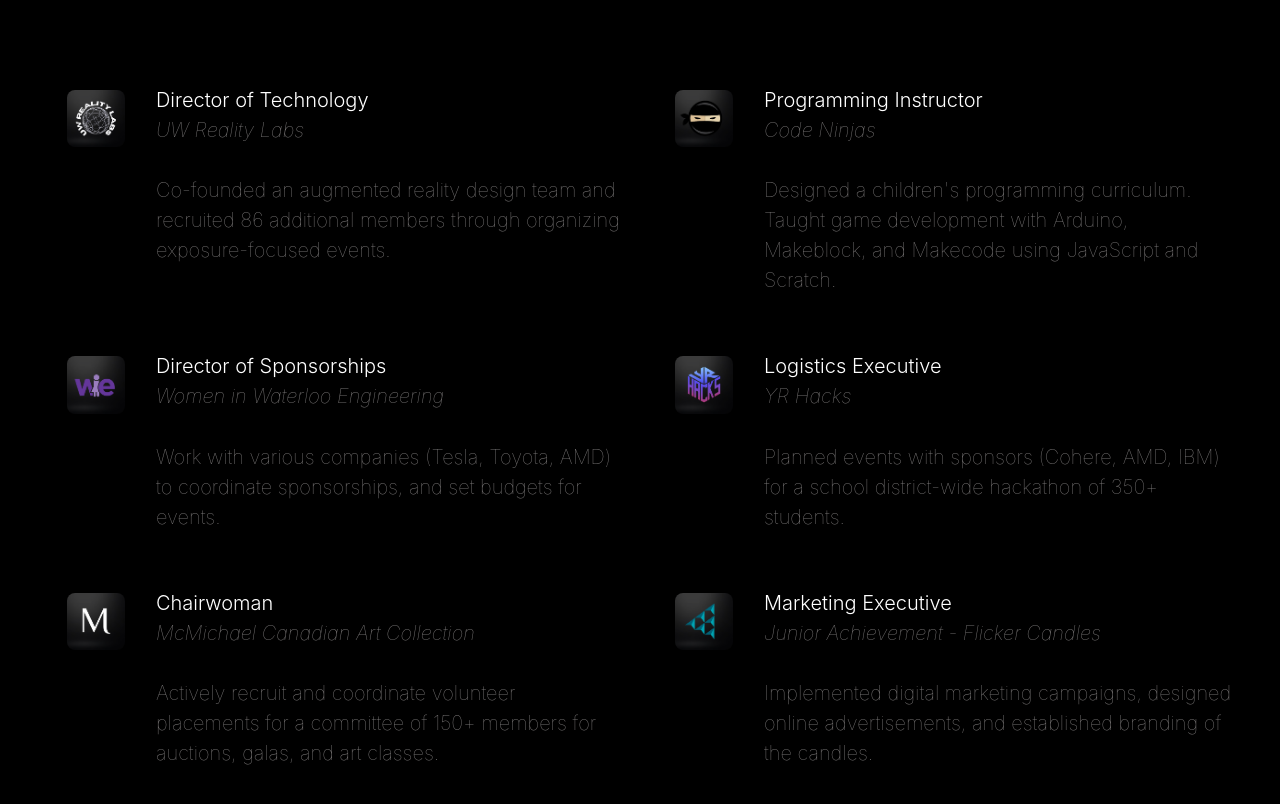
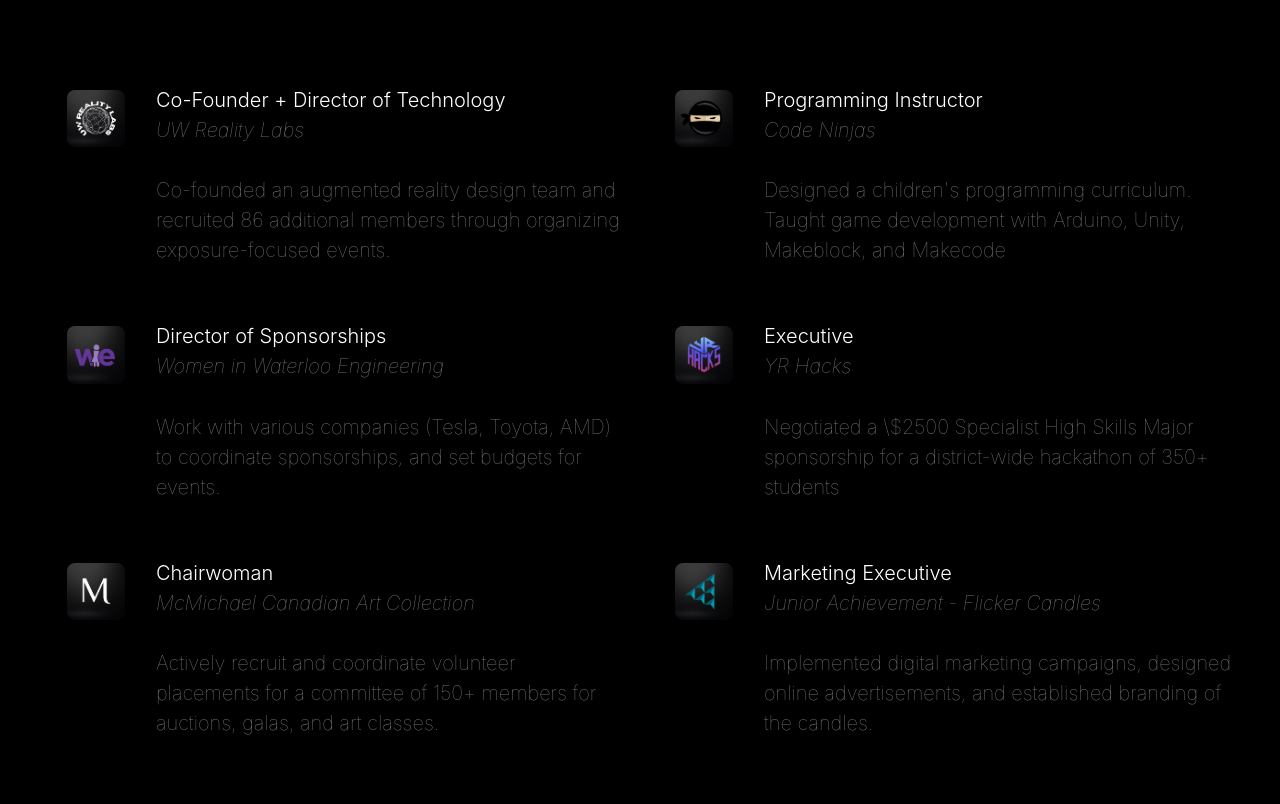
Before and after one commit to pearl-natalia/personalWebsite, a website: page index.html in a window 1280 px wide. Shown: the part 2773-3577 px from the top of the page. Drawn offline with nearby package versions, Linux system fonts and the light colour scheme.

Commit message:
changes in descriptions

```diff
--- a/index.html
+++ b/index.html
@@ -376,7 +376,7 @@
                         <div class="w3-col l10 m10 s10">
                             <div class="w3-row">
                                 <p><span style="font-weight: 300; padding-left: 12px;color: white;">
-                                        Director of Technology<br>
+                                        Co-Founder + Director of Technology<br>
 
                                         <span
                                             style="font-style:italic;font-weight: 100; padding-left: 12px;color: #827f7f;">
@@ -419,7 +419,7 @@
                             <div class="w3-row" style="margin-top: -2%;line-height: 2em;">
                                 <p><span style="font-weight: 100; padding-left: 12px;color: #827f7f;-webkit-box-decoration-break: clone;
                                 box-decoration-break: clone;">Designed a children's programming curriculum. Taught game development with
-                                Arduino, Makeblock, and Makecode using JavaScript and Scratch.</span></p>
+                                Arduino, Unity, Makeblock, and Makecode</span></p>
                             </div>
 
                         </div>
@@ -470,7 +470,7 @@
                         <div class="w3-col l10 m10 s10">
                             <div class="w3-row">
                                 <p><span style="font-weight: 300; padding-left: 12px;color: white;">
-                                        Logistics Executive<br>
+                                        Executive<br>
 
                                         <span
                                             style="font-style:italic;font-weight: 100; padding-left: 12px;color: #827f7f;">
@@ -482,8 +482,7 @@
                             <div class="w3-row" style="margin-top: -2%;line-height: 2em;">
                                 <p><span style="font-weight: 100; padding-left: 12px;color: #827f7f;-webkit-box-decoration-break: clone;
                                 box-decoration-break: clone;">
-                                        Planned events with sponsors (Cohere, AMD, IBM) for a school district-wide
-                                        hackathon of 350+ students.</span></p>
+                                        Negotiated a \$2500 Specialist High Skills Major sponsorship for a district-wide hackathon of 350+ students</span></p>
                             </div>
 
                         </div>
```
